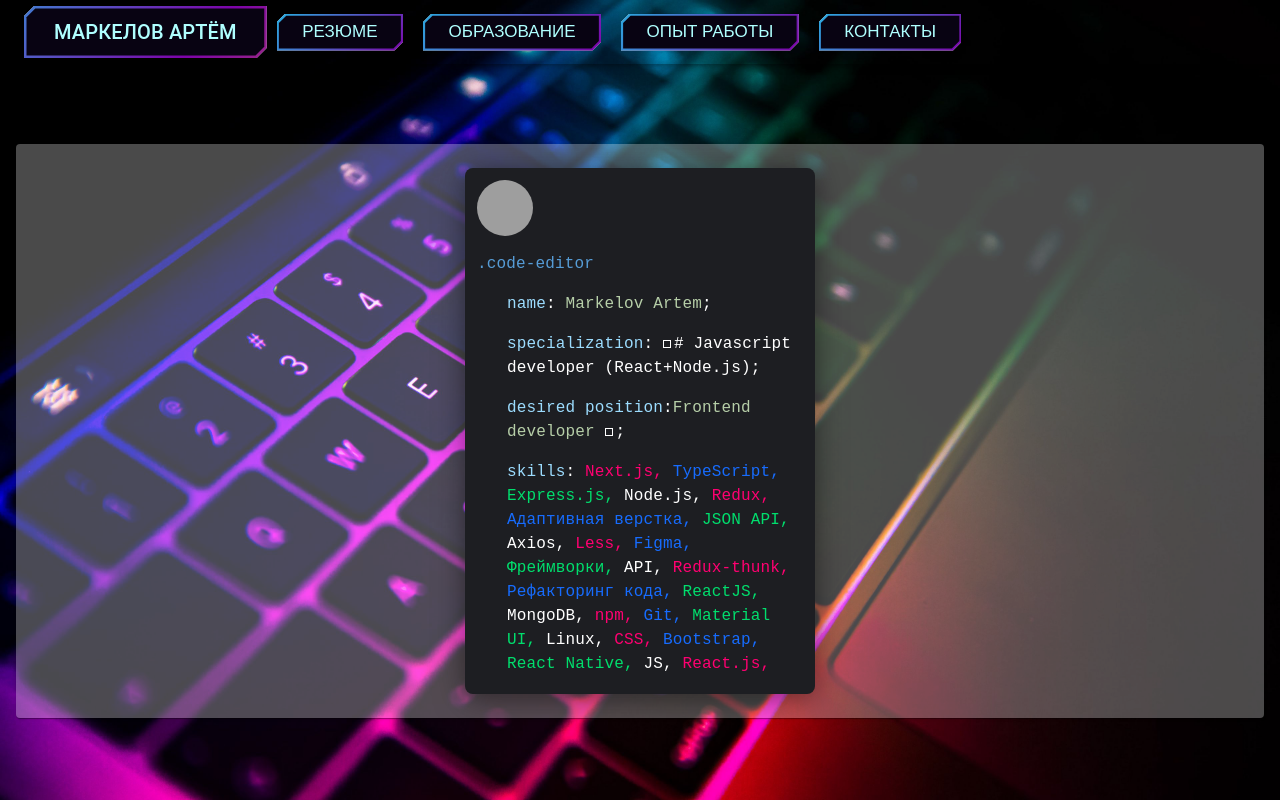
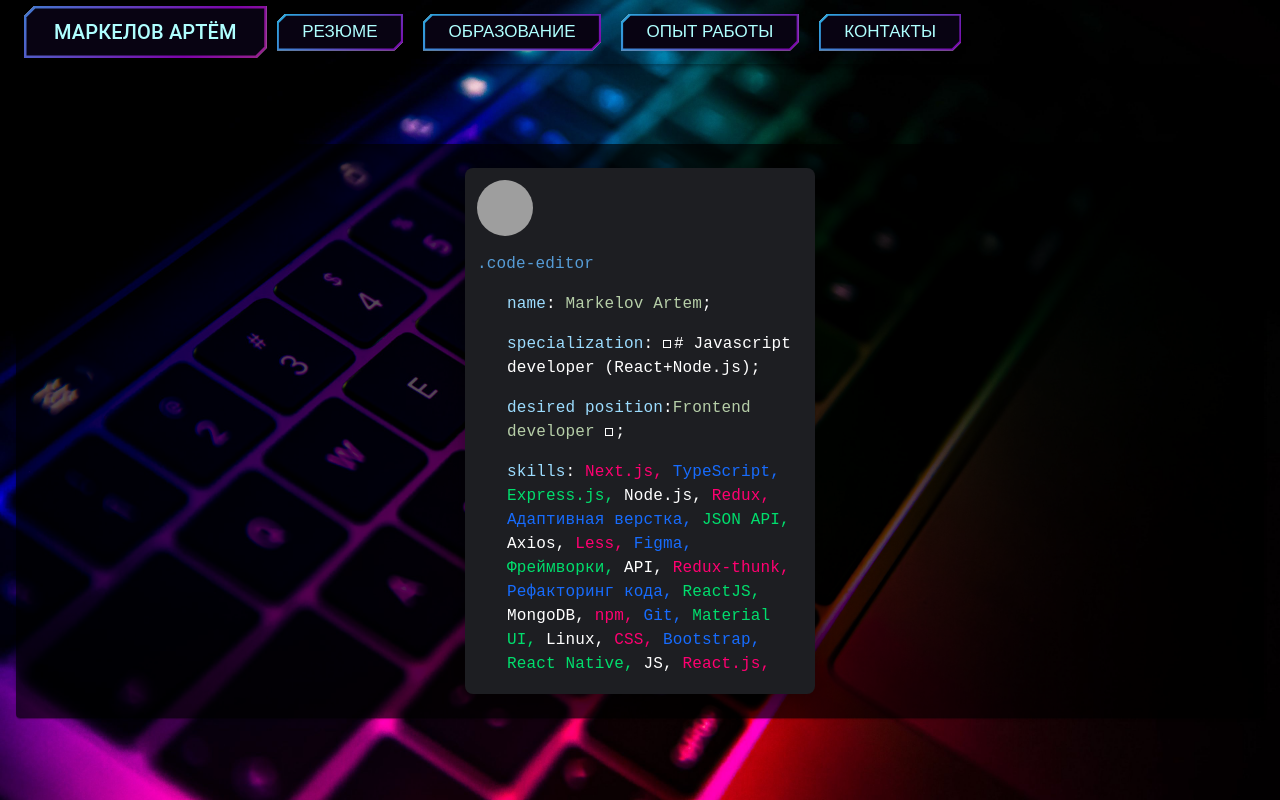
Before and after one commit to 7timoha7/Summary, a React (Create React App) app: page / in a window 1280 px wide. Built offline with nearby package versions, Linux system fonts and the light colour scheme; grey boxes are pictures that could not be loaded.

Commit message:
добавил цвет обложки

```diff
--- a/src/components/Main/Main.tsx
+++ b/src/components/Main/Main.tsx
@@ -5,7 +5,7 @@
 
 const Main = () => {
   return (
-    <Card sx={{mt: 10, ml: 2, mr: 2, backgroundColor: 'rgba(255,255,255,0.29)', pt: 3, pb: 3}}>
+    <Card sx={{mt: 10, ml: 2, mr: 2, backgroundColor: 'rgba(0,0,0,0.67)', pt: 3, pb: 3}}>
       <Grid container display={'flex'} flexDirection={'column'} justifyContent={'center'} alignItems={'center'}>
         <Grid item>
           <div className="code-editor">
```
